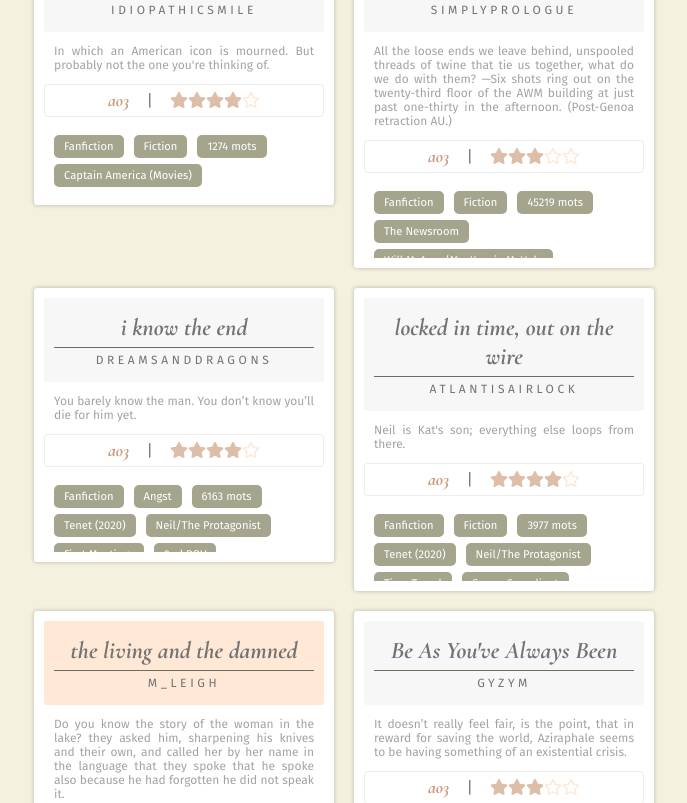
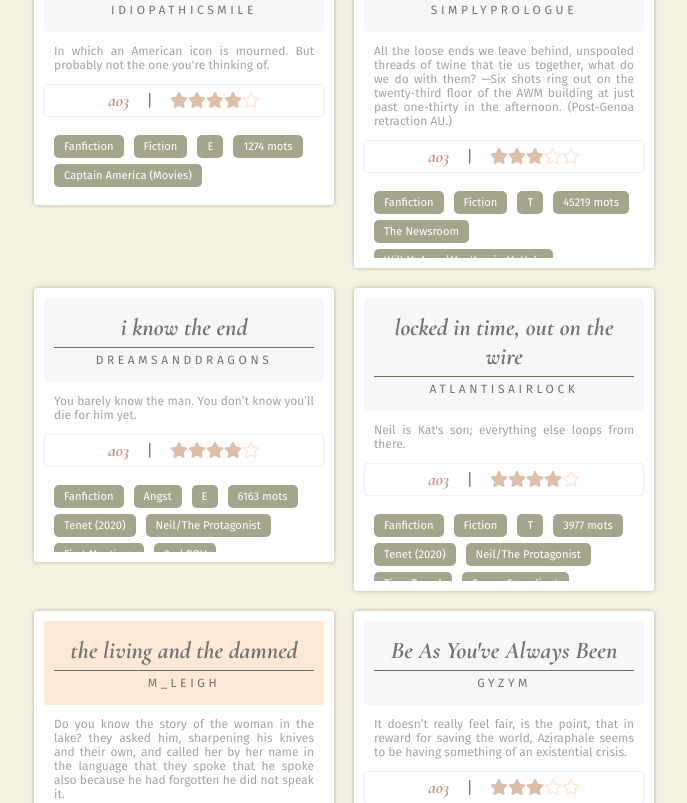
Before and after one commit to islesetglaciers/nisaba, a Vue app: page / in a window 1280 px wide. Shown: the part 920-1723 px from the top of the page, without its empty margins (424-1111 px from the left). Built offline with nearby package versions, Linux system fonts and the light colour scheme.

Commit message:
Rating dans fiche oeuvre

```diff
--- a/src/components/Oeuvre.vue
+++ b/src/components/Oeuvre.vue
@@ -17,6 +17,7 @@
         <div class="tags">
             <span class="tag">{{ oeuvre.type }}</span>
             <span class="tag">{{ oeuvre.genre }}</span>
+            <span class="tag" v-if="oeuvre.rating">{{ oeuvre.rating }}</span>
             <span class="tag" v-if="oeuvre.nbMots">{{ oeuvre.nbMots }} mots</span>
             <span class="tag" v-if="oeuvre.fandom">{{ oeuvre.fandom }}</span>
             <span class="tag" v-if="oeuvre.pairings" v-for="pair in oeuvre.pairings">{{ pair }}</span>
--- a/src/views/AjouterOeuvre.vue
+++ b/src/views/AjouterOeuvre.vue
@@ -55,7 +55,7 @@
         </select>
 
         <div class="categories-fanfic" v-if="type === 'fanfic'">
-            <label for="pairing-fic">Pairing :</label>
+            <label for="pairing-fic">Relation(s) :</label>
             <input type="text" v-model="pairing" id="pairing-fic">
 
             <label for="fandom-fic">Fandom :</label>
```
